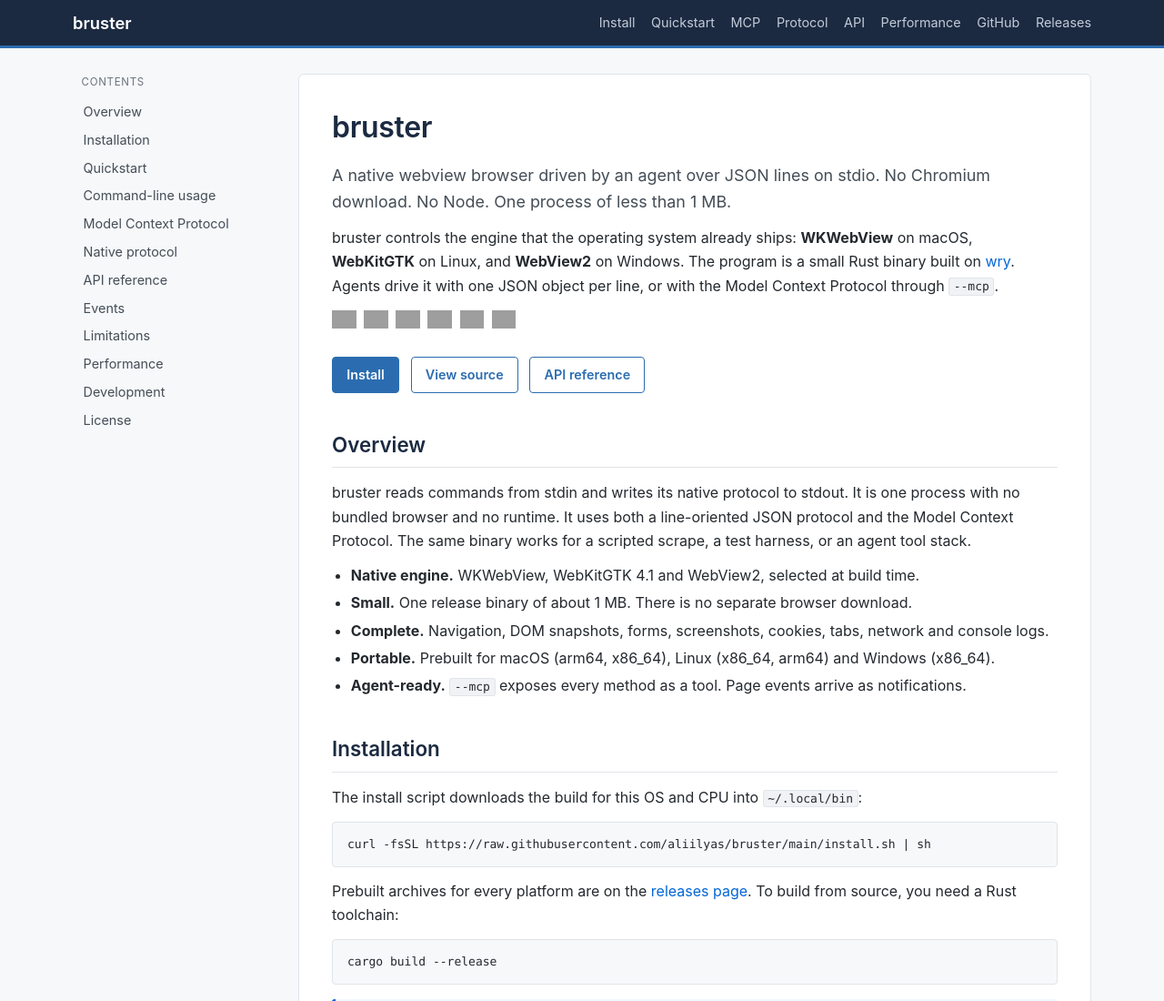
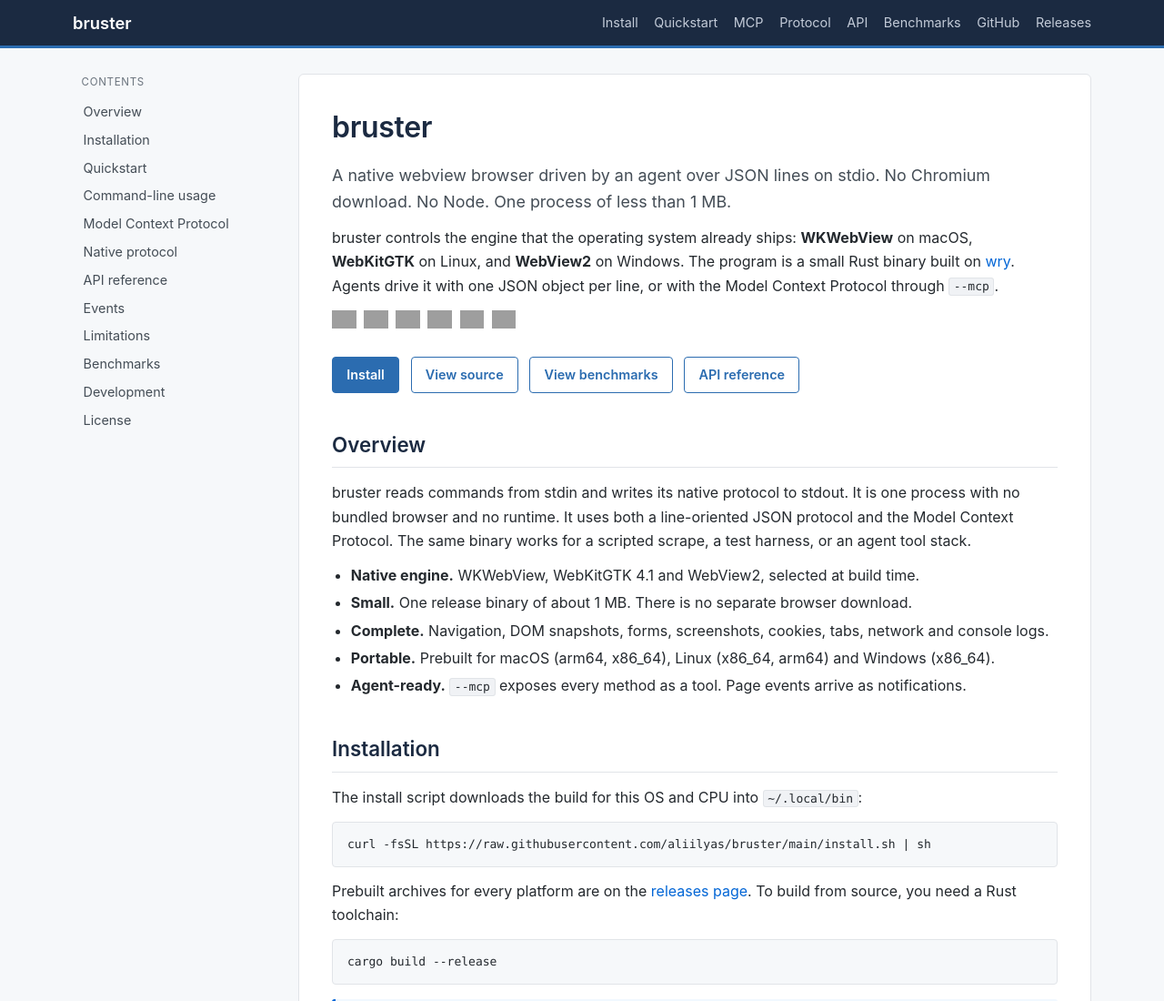
Before and after one commit to aliilyas/bruster, a plain HTML site: page index.html in a window 1280 px wide. Shown: the top 1100 px of the page at 91% size. Drawn offline with Linux system fonts and the light colour scheme; grey boxes are pictures that could not be loaded.

Commit message:
Link live benchmarks from the project homepage

```diff
--- a/index.html
+++ b/index.html
@@ -81,7 +81,7 @@
       <a href="#mcp">MCP</a>
       <a href="#protocol">Protocol</a>
       <a href="#api">API</a>
-      <a href="#performance">Performance</a>
+      <a href="benchmarks/">Benchmarks</a>
       <a href="https://github.com/aliilyas/bruster">GitHub</a>
       <a href="https://github.com/aliilyas/bruster/releases">Releases</a>
     </nav>
@@ -101,7 +101,7 @@
       <a href="#api">API reference</a>
       <a href="#events">Events</a>
       <a href="#limits">Limitations</a>
-      <a href="#performance">Performance</a>
+      <a href="benchmarks/">Benchmarks</a>
       <a href="#development">Development</a>
       <a href="#license">License</a>
     </nav>
@@ -130,6 +130,7 @@
     <div class="cta">
       <a class="btn primary" href="#install">Install</a>
       <a class="btn plain" href="https://github.com/aliilyas/bruster">View source</a>
+      <a class="btn plain" href="benchmarks/">View benchmarks</a>
       <a class="btn plain" href="#api">API reference</a>
     </div>
 
```
